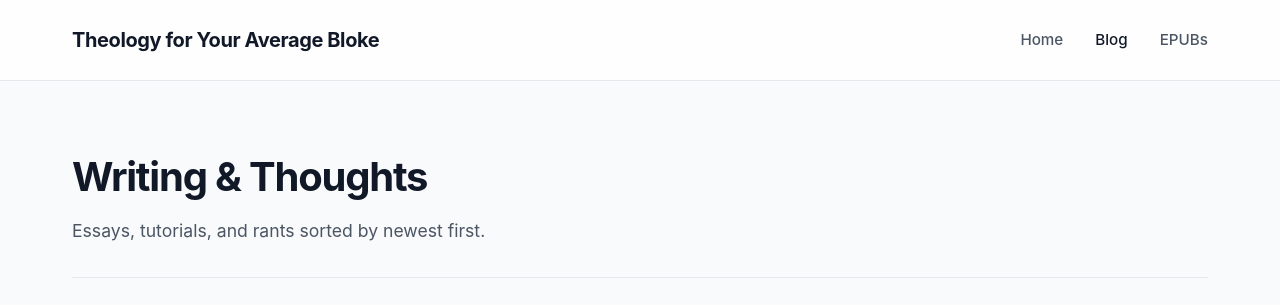
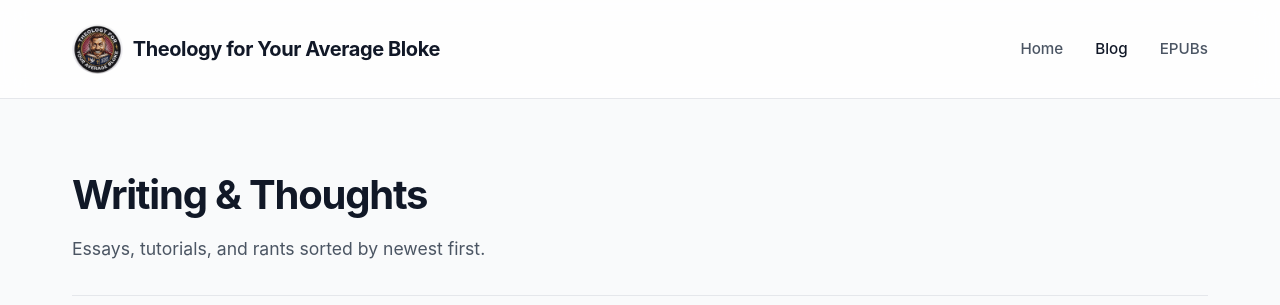
Before and after one commit to bsline134/power-loss-blog, a plain HTML site: page blog.html in a window 1280 px wide. Shown: the top 305 px of the page. Drawn offline with Linux system fonts and the light colour scheme.

Commit message:
Site update

```diff
--- a/blog.html
+++ b/blog.html
@@ -14,7 +14,10 @@
 <body>
     <header>
         <nav>
-            <a href="index.html" class="logo">Theology for Your Average Bloke</a>
+            <a href="index.html" class="logo" style="display: flex; align-items: center; gap: 10px;">
+                <img src="assets/img/logo.jpg" alt="Logo" style="height: 50px; border-radius: 50%;">
+                <span>Theology for Your Average Bloke</span>
+            </a>
             <div class="nav-links">
                 <a href="index.html">Home</a>
                 <a href="blog.html" class="active">Blog</a>
```
Also changed, not shown: epubs.html (+4 -1 lines), index.html (+4 -1 lines), post.html (+4 -1 lines), assets/img/logo.jpg (added), 1 other file.
